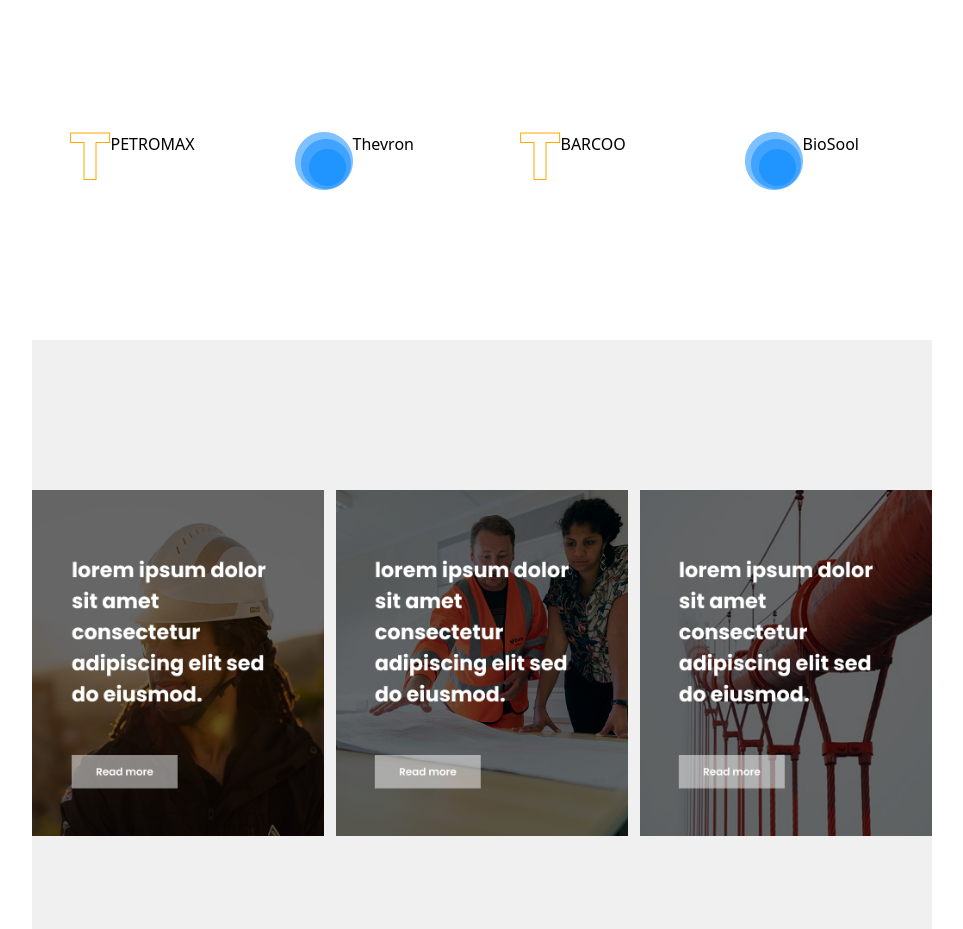
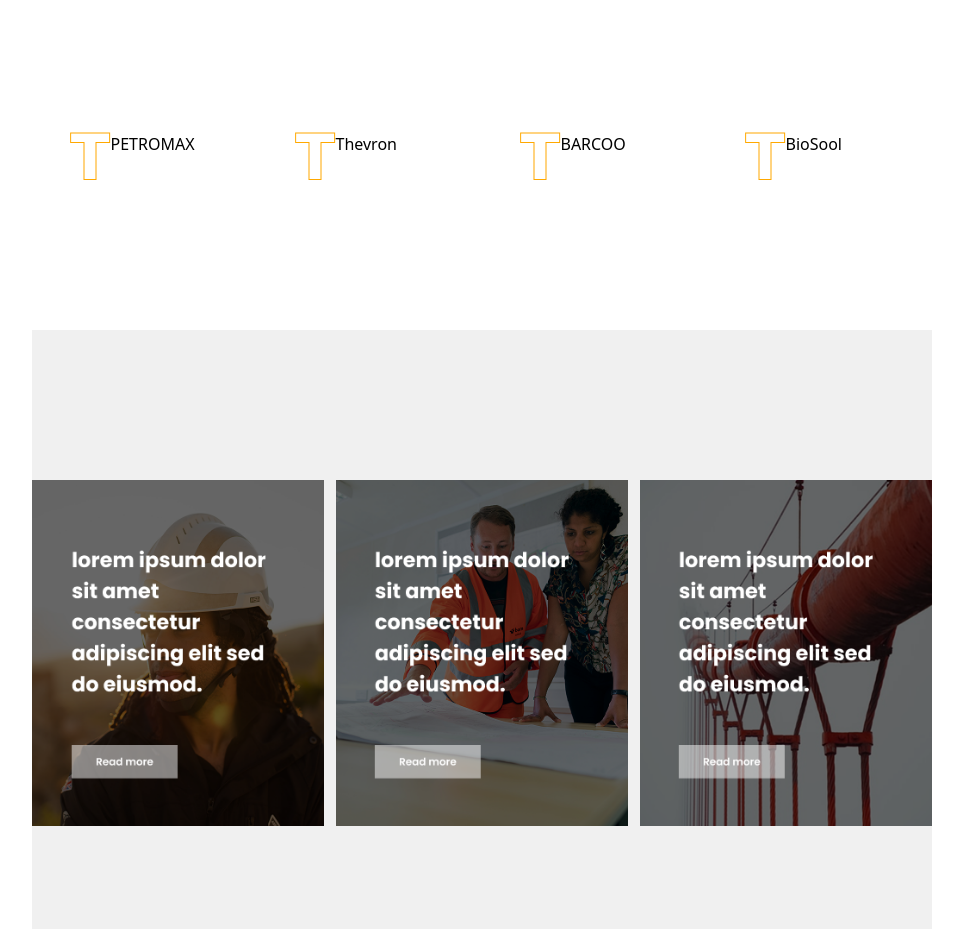
Before and after one commit to hanifmddeveloper/ProjectReactTail1, a React (Vite) app: page / in a window 1280 px wide. Shown: the part 2820-3749 px from the top of the page, without its empty margins (158-1121 px from the left). Built offline with nearby package versions, Linux system fonts and the light colour scheme.

Commit message:
3rd time push

```diff
--- a/src/components/Company.jsx
+++ b/src/components/Company.jsx
@@ -1,7 +1,7 @@
 import React from 'react'
 import Container from './Container'
 import Comp2 from "../assets/Comp2.png"
-import Comp4 from "../assets/Comp4.png"
+
 
 
 const Company = () => {
@@ -17,7 +17,7 @@ const Company = () => {
             </div>
             <div className='w-2/12' >
              <div className='flex' >
-            <img src={Comp4} alt=''/>
+            <img src={Comp2} alt=''/>
             <h2>Thevron</h2>
             </div>
             </div>
@@ -29,7 +29,7 @@ const Company = () => {
             </div>
             <div className='w-2/12'>
              <div className='flex' >
-            <img src={Comp4} alt=''/>
+            <img src={Comp2} alt=''/>
             <h2>BioSool</h2>
             </div>
             </div>
```
